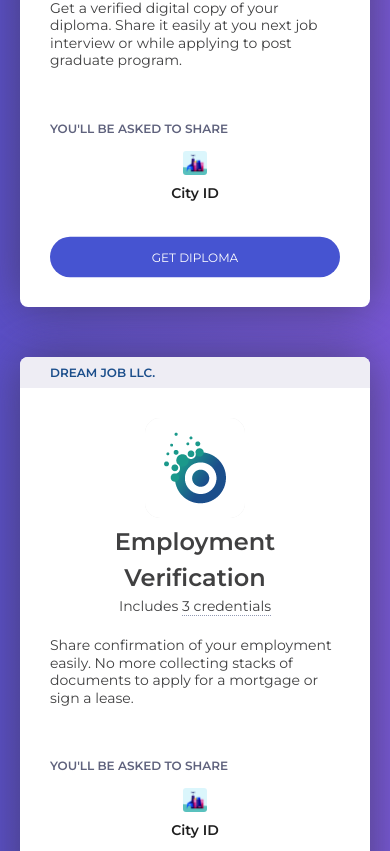
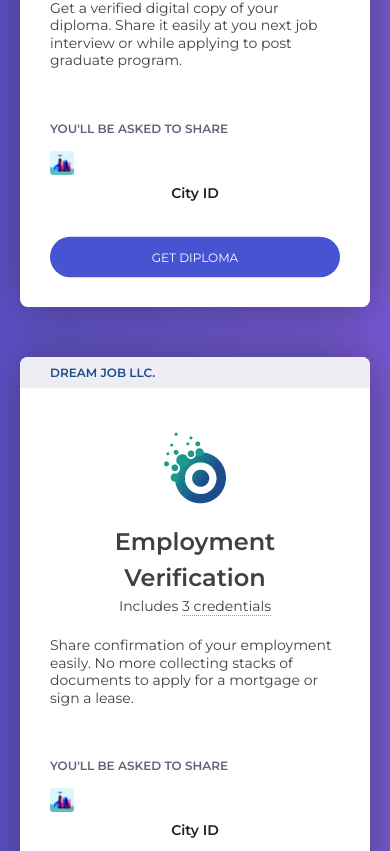
Before and after one commit to uport-project/uportlandia, a React (Create React App) app: page / in a window 390 px wide. Shown: the part 2193-3044 px from the top of the page. Built offline with nearby package versions, Linux system fonts and the light colour scheme.

Commit message:
Fix: Services list mobile UI

```diff
--- a/src/components/shared/Services.js
+++ b/src/components/shared/Services.js
@@ -62,6 +62,8 @@ const Header = styled.div`
     ? `grid-template-columns: 40px 1fr 75px;`
     : ``}
   ${xsmall(`
+    ${props => props.type !== MINIMAL
+      ? `
         align-items: center;
         display: flex;
         flex-direction: column;
@@ -71,6 +73,8 @@ const Header = styled.div`
           margin: 5px 0;
           width: 100%;
         }
+      `
+      : null}
   `)}
 `;
 const Divider = styled.hr`
```
Lines whose indentation alone changed are shown as unchanged.
